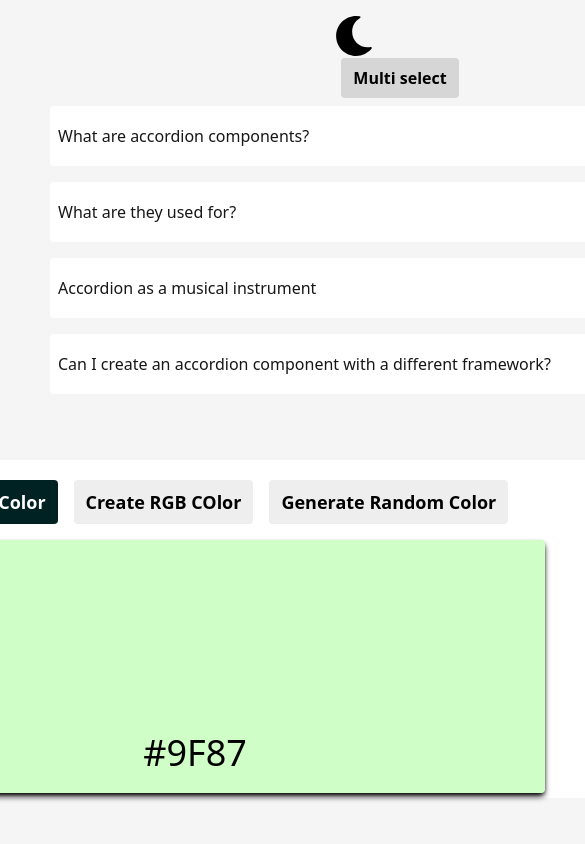
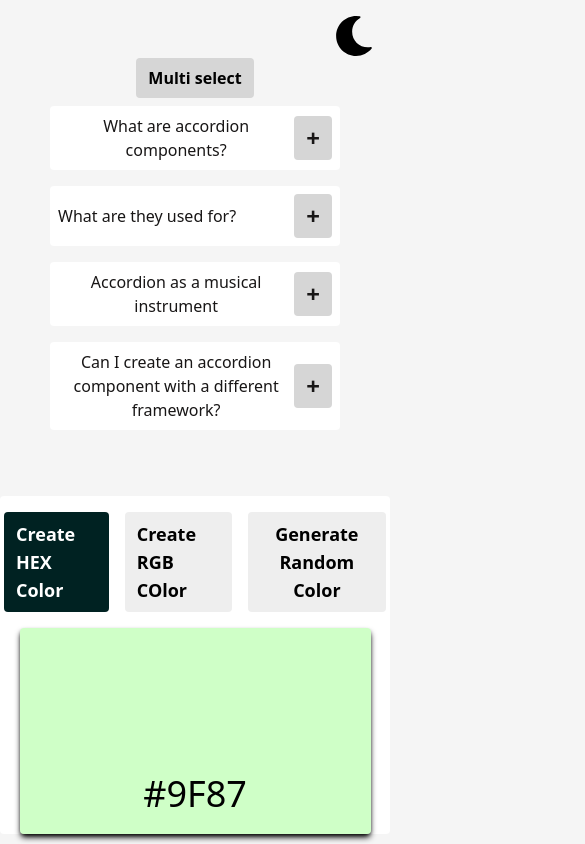
Before and after one commit to hassanjan1841/react-accordian, a React (Vite) app: page / in a window 390 px wide. Shown: the top 844 px of the page, 585 px wide, since content can reach past the window. Built offline with nearby package versions, Linux system fonts and the light colour scheme.

Commit message:
added the responsive designs

```diff
--- a/src/components/accordian/styles.css
+++ b/src/components/accordian/styles.css
@@ -5,7 +5,7 @@
   flex-direction: column;
   gap: 5px;
   padding: 50px;
-  width: 800px;
+  max-width: 800px;
   margin: 0 auto;
 }
 
@@ -14,7 +14,7 @@
   /* color: #fff; */
   font-weight: bold;
   font-size: 1.5rem;
-  @apply rounded dark:bg-btnBgColor-dark bg-btnBgColor-light;
+  @apply rounded bg-btnBgColor-light dark:bg-btnBgColor-dark;
 }
 
 .item button:active {
@@ -29,14 +29,14 @@
   @apply text-center;
 }
 .selectBtn {
-  @apply bg-[#d6d6d6] text-[#000] px-3 py-2 rounded font-bold my-2;
+  @apply my-2 rounded bg-[#d6d6d6] px-3 py-2 font-bold text-[#000];
 }
 
 .item {
   margin-bottom: 1rem;
   padding: 0.5rem;
   width: 100%;
-  @apply rounded dark:bg-elementBgColor-dark bg-elementBgColor-light text-textColor-light dark:text-textColor-dark;
+  @apply rounded bg-elementBgColor-light text-textColor-light dark:bg-elementBgColor-dark dark:text-textColor-dark;
 }
 
 .title {
@@ -44,15 +44,18 @@
   justify-content: space-between;
   align-items: center;
   cursor: pointer;
+  /* width: 100%; */
 }
 .content-none {
   opacity: 0;
   height: 0;
   min-height: 0px;
+  /* width: 100%; */
 }
 .content-active {
   text-align: left;
   max-height: 150px;
   opacity: 1;
   transition: all 1.5s ease;
+  /* width: 100%; */
 }
--- a/src/components/randomColorGenerator/index.jsx
+++ b/src/components/randomColorGenerator/index.jsx
@@ -24,8 +24,8 @@
     }
   };
   return (
-    <div className="element-primary flex-center h-[40vh] w-[800px] flex-col">
-      <div className="flex-center my-4 gap-4">
+    <div className="element-primary flex-center h-[40vh] max-w-[800px] flex-col">
+      <div className="flex-center my-4 w-full gap-4 px-1">
         <span
           className={hex ? "btn-active" : "btn-primary"}
           onClick={() => toggleHex()}
@@ -43,7 +43,7 @@
         </button>
       </div>
       <div
-        className="flex-center flex-end relative h-[30vh] w-[700px] rounded shadow-md shadow-[#000]"
+        className="flex-center flex-end relative h-[30vh] w-[90%] rounded shadow-md shadow-[#000]"
         style={{ background: color }}
       >
         <span className="color-text-area absolute bottom-5 text-4xl text-[#000]">
```
